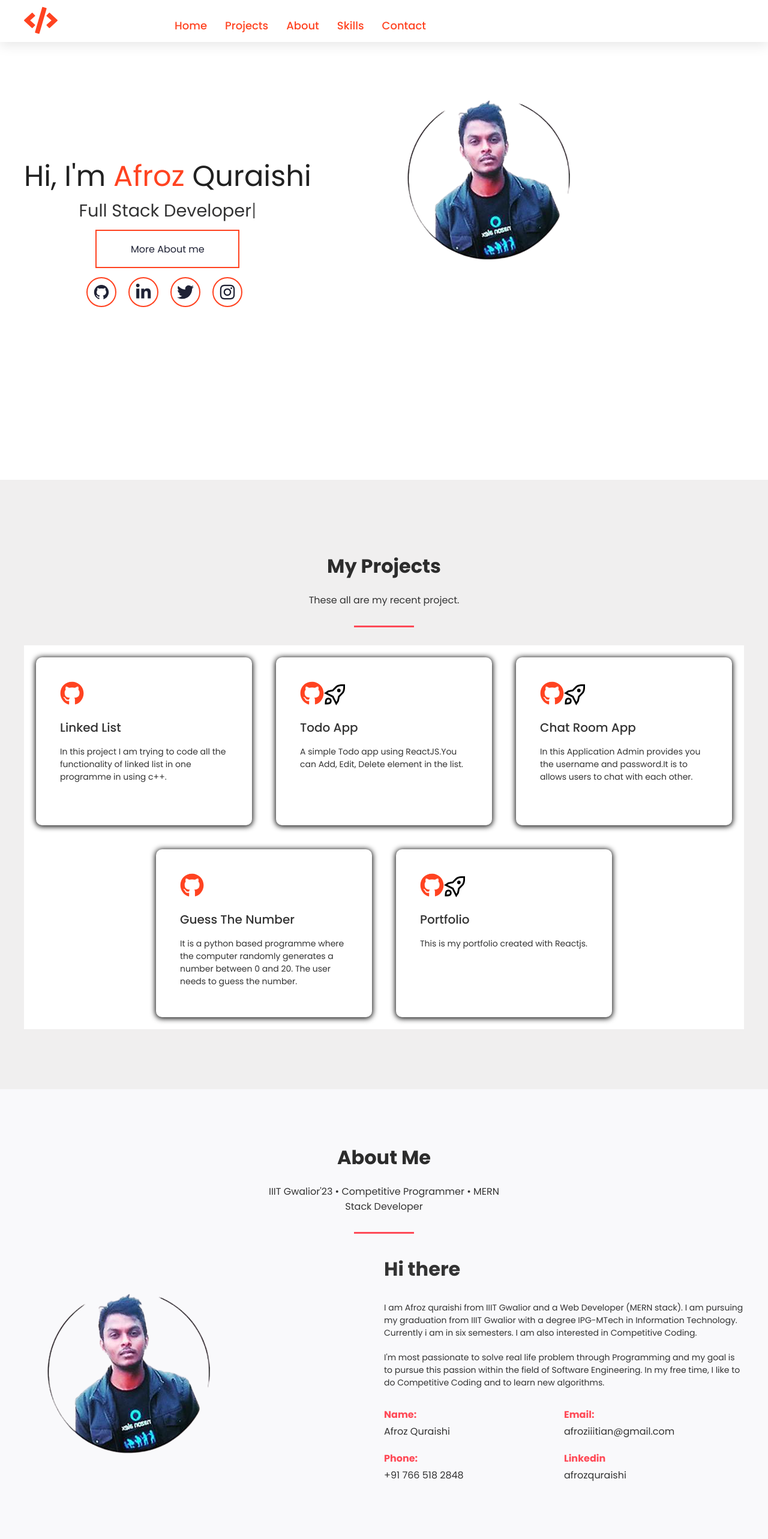
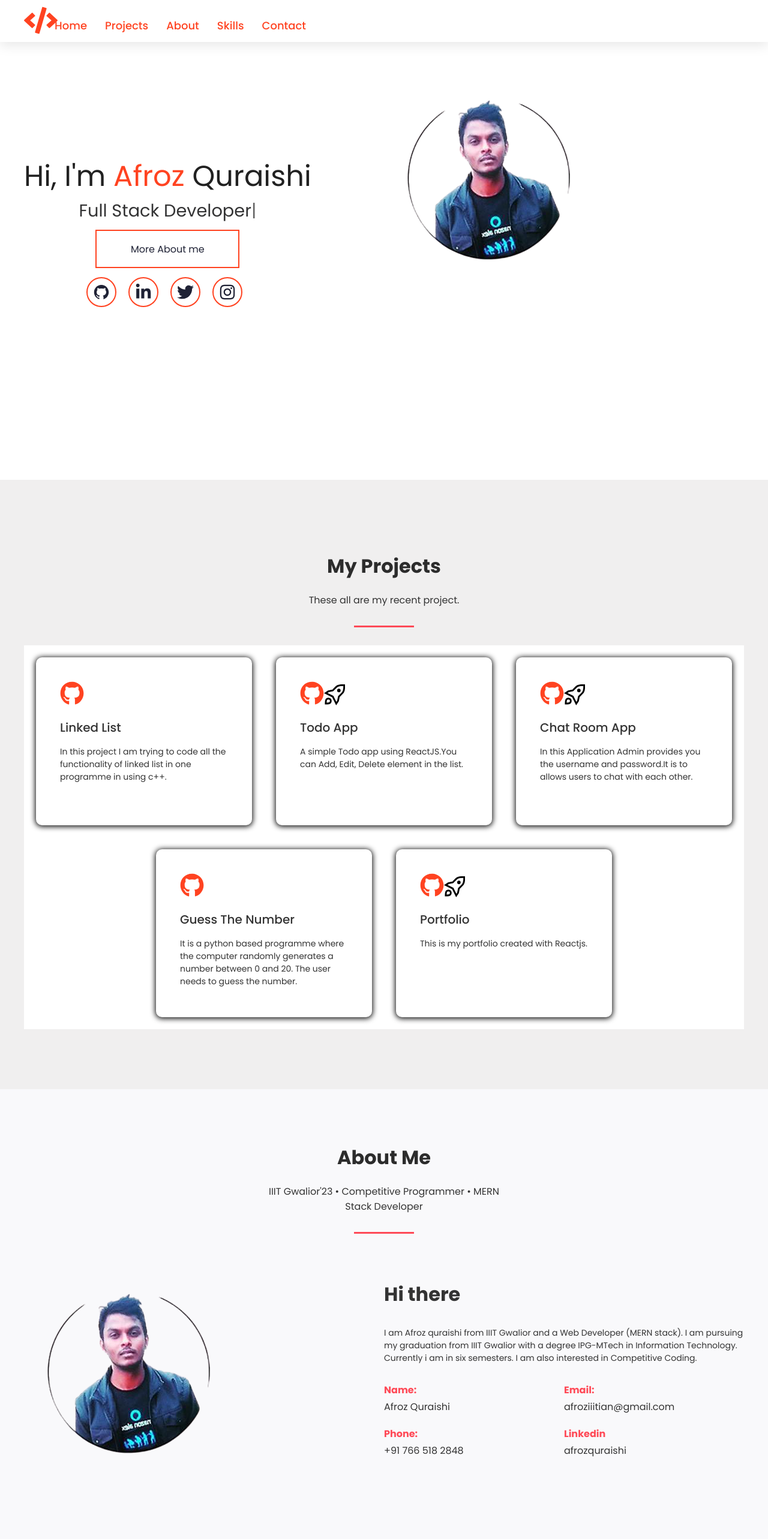
Before and after one commit to afroz23/afrozquraishi, a React (Create React App) app: page / in a window 1280 px wide. Shown: the top 2566 px of the page at 60% size. Built offline with nearby package versions, Linux system fonts and the light colour scheme.

Commit message:
componets modifies

```diff
--- a/src/App.css
+++ b/src/App.css
@@ -41,8 +41,10 @@ body {
 .navbar__right,
 .navbar-item {
   display: flex;
+  justify-content: flex-end;
   flex-wrap: wrap;
   list-style-type: none;
+  align-items: flex-end;
 }
 
 a {
@@ -506,17 +508,17 @@ a:active {
     width: 100%;
   }
   .navbar__right {
+    display: flex;
     flex-direction: column;
+    align-items: center;
     width: 100%;
-    align-items: center;
     background: #fff;
-    background-color: transparent(40%);
     opacity: 0.96;
     position: fixed;
     top: 0;
     left: 0;
-    display: flex;
-    transform: translateX(-500px);
+    background-color: transparent(40%);
+    transform: translateX(-700px);
   }
   .navbar__right {
     display: block;
--- a/src/components/About.js
+++ b/src/components/About.js
@@ -33,8 +33,8 @@ const About = () => {
               I am also interested in Competitive Coding.
               </div>
               <div className="about__info-p2">
-                I'm most passionate to solve real life problem through Programming and my goal is to pursue this passion within the field of Software Engineering.
-                In my free time, I like to do Competitive Coding and to learn new algorithms.
+                {/* I'm most passionate to solve real life problem through Programming and my goal is to pursue this passion within the field of Software Engineering.
+                In my free time, I like to do Competitive Coding and to learn new algorithms. */}
               </div>
               <div className="info__contacts">
                 <div className="row">
--- a/src/components/Nav.js
+++ b/src/components/Nav.js
@@ -10,12 +10,14 @@ const Nav = () => {
     <nav className="navbar">
       <div className="container">
         <div className="navbar__container">
+          <div>
             <ul className="navbar__left">
               <a href="#home" className="navbar__left-logo">
                 <FaCode/>
               </a>
             </ul>
-            <div className="navbar__right" style={{transform:state?"translateX(0px)": "translateX(-500px)"}}>
+          </div>
+            <div className="navbar__right" style={{transform:state?"translateX(0px)": "translateX(-700px)"}}>
             <Anchor className="items">
                <Link className="navbar-item" href="#home" title="Home" />
                <Link className="navbar-item" href="#projects" title="Projects" />
@@ -24,9 +26,9 @@ const Nav = () => {
                <Link className="navbar-item" href="#contact" title="Contact" />
             </Anchor>
             </div>
+        </div>
         <div className="toggle">
           <FaAlignJustify onClick={() => setState(!state)}></FaAlignJustify>
-          </div>
         </div>
       </div>
     </nav>
```
Lines whose indentation alone changed are shown as unchanged.
